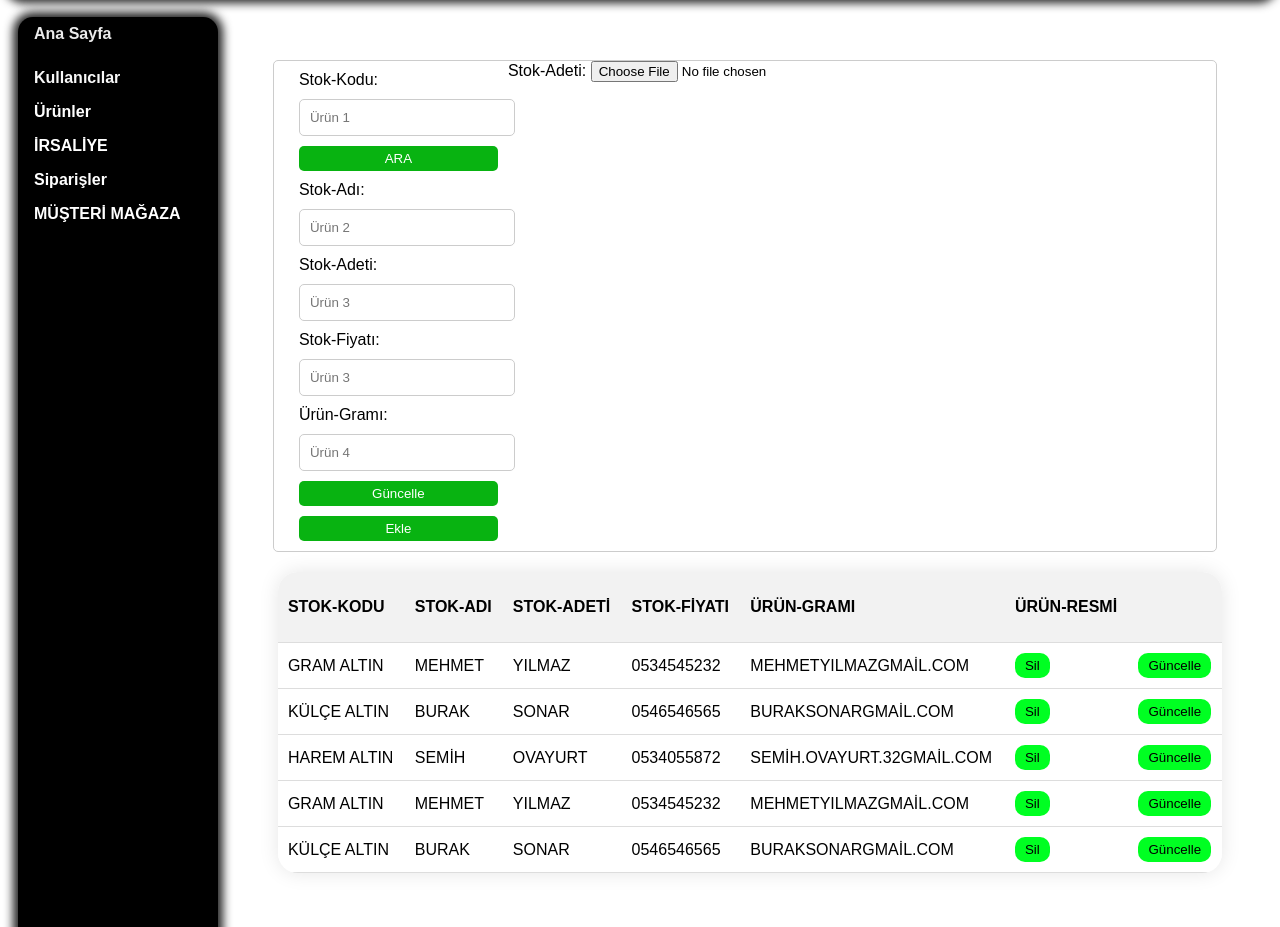
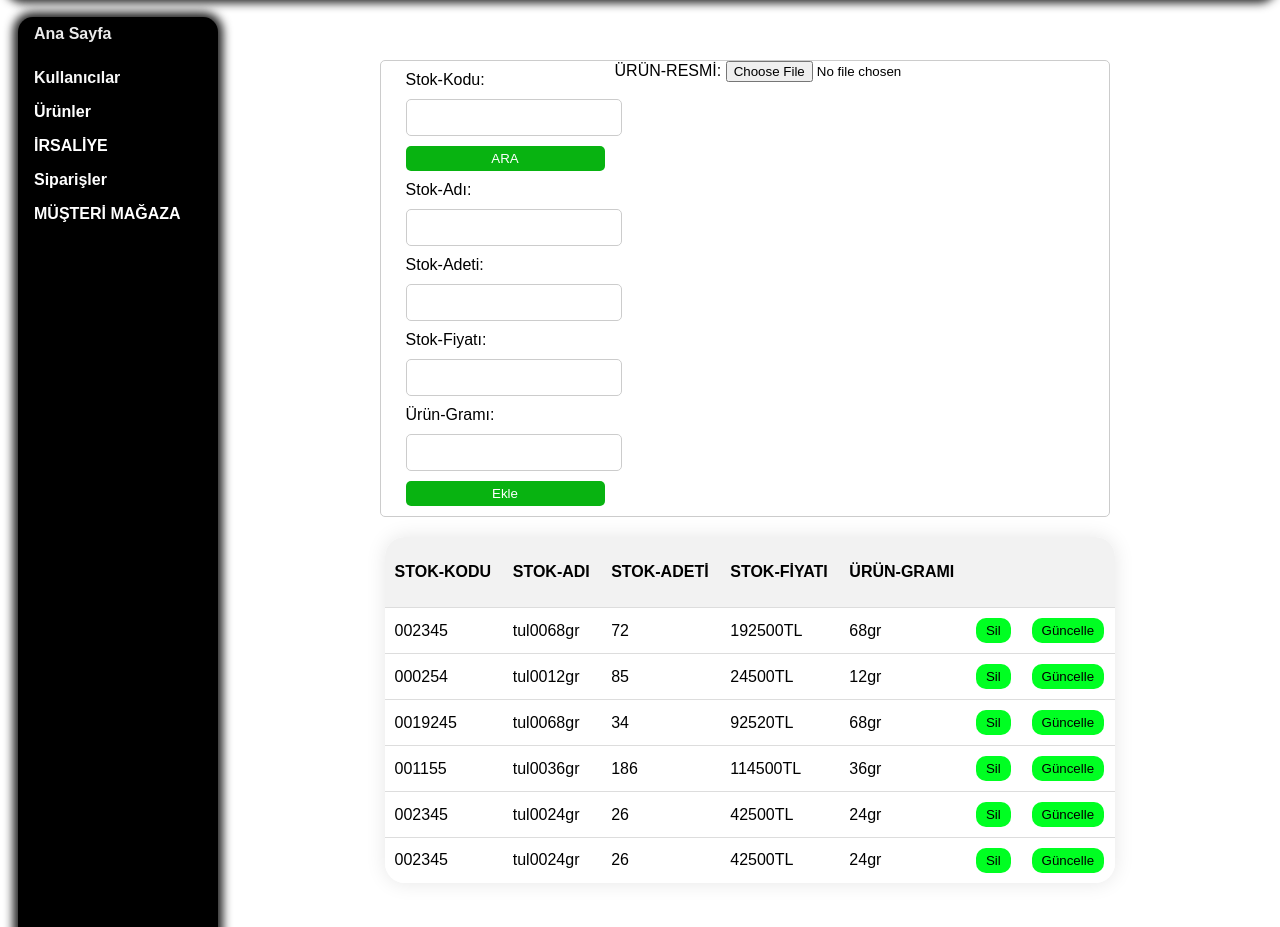
Before and after one commit to DRKAS24/kabaloglu, a plain HTML site: page urunler.html in a window 1280 px wide. Shown: the part 101-1028 px from the top of the page. Drawn offline with Linux system fonts and the light colour scheme; a script that the page names is missing.

Commit message:
Update urunler.html

```diff
--- a/urunler.html
+++ b/urunler.html
@@ -50,7 +50,7 @@
       </div>
       <!-- logo -->
       <div class="logo">
-        <h1>KABALOGLU ALTIN</h1>
+        <h1>TOPTAN ALTIN</h1>
       </div>
       <!-- profil butonu -->
 
@@ -83,21 +83,21 @@
             <div class="input-container">
             <label for="product1">Stok-Kodu:</label>
 
-            <input type="text" id="product1" placeholder="Ürün 1">
+            <input type="text" id="product1" placeholder="">
             <button name="barkod-ara" onclick="addProduct()">ARA</button>
             <label for="product1">Stok-Adı:</label>
-            <input type="text" id="product2" placeholder="Ürün 2">
+            <input type="text" id="product2" placeholder="">
             <label for="product1">Stok-Adeti:</label>
-            <input type="text" id="product3" placeholder="Ürün 3">
+            <input type="text" id="product3" placeholder="">
             <label for="product1">Stok-Fiyatı:</label>
-            <input type="text" id="product3" placeholder="Ürün 3">
+            <input type="text" id="product3" placeholder="">
             <label for="product1">Ürün-Gramı:</label>
-            <input type="text" id="product4" placeholder="Ürün 4">
-            <button onclick="updateProducts()">Güncelle</button>
+            <input type="text" id="product4" placeholder="">
+
             <button onclick="addProduct()">Ekle</button>
             </div>
             <div>
-              <label for="product1">Stok-Adeti:</label>
+              <label for="product1">ÜRÜN-RESMİ:</label>
               <input
               type="file"
               id="product-image"
@@ -121,62 +121,72 @@
                 <th>STOK-ADETİ</th>
                 <th>STOK-FİYATI</th>
                 <th>ÜRÜN-GRAMI</th>
-                <th>ÜRÜN-RESMİ</th>
+                <th></th>
                 <th></th>
               </tr>
             </thead>
             <tbody>
               <tr>
-                <td>GRAM ALTIN</td>
-                <td>MEHMET</td>
-                <td>YILMAZ</td>
-                <td>0534545232</td>
-                <td>MEHMETYILMAZGMAİL.COM</td>
+                <td>002345</td>
+                <td>tul0068gr</td>
+                <td>72</td>
+                <td>192500TL</td>
+                <td>68gr</td>
 
                 <td><button>Sil</button></td>
                 <td><button>Güncelle</button></td>
               </tr>
               <tr>
-                <td>KÜLÇE ALTIN</td>
-                <td>BURAK</td>
-                <td>SONAR</td>
-                <td>0546546565</td>
-                <td>BURAKSONARGMAİL.COM</td>
+                <td>000254</td>
+                <td>tul0012gr</td>
+                <td>85</td>
+                <td>24500TL</td>
+                <td>12gr</td>
 
                 <td><button>Sil</button></td>
                 <td><button>Güncelle</button></td>
               </tr>
               <tr>
-                <td>HAREM ALTIN</td>
-                <td>SEMİH</td>
-                <td>OVAYURT</td>
-                <td>0534055872</td>
-                <td>SEMİH.OVAYURT.32GMAİL.COM</td>
+                <td>0019245</td>
+                <td>tul0068gr</td>
+                <td>34</td>
+                <td>92520TL</td>
+                <td>68gr</td>
 
                 <td><button>Sil</button></td>
                 <td><button>Güncelle</button></td>
               </tr>
               <tr>
-                <td>GRAM ALTIN</td>
-                <td>MEHMET</td>
-                <td>YILMAZ</td>
-                <td>0534545232</td>
-                <td>MEHMETYILMAZGMAİL.COM</td>
+                <td>001155</td>
+                <td>tul0036gr</td>
+                <td>186</td>
+                <td>114500TL</td>
+                <td>36gr</td>
 
                 <td><button>Sil</button></td>
                 <td><button>Güncelle</button></td>
               </tr>
               <tr>
-                <td>KÜLÇE ALTIN</td>
-                <td>BURAK</td>
-                <td>SONAR</td>
-                <td>0546546565</td>
-                <td>BURAKSONARGMAİL.COM</td>
+                <td>002345</td>
+                <td>tul0024gr</td>
+                <td>26</td>
+                <td>42500TL</td>
+                <td>24gr</td>
 
                 <td><button>Sil</button></td>
                 <td><button>Güncelle</button></td>
               </tr>
               <tr>
+                <tr>
+                  <td>002345</td>
+                  <td>tul0024gr</td>
+                  <td>26</td>
+                  <td>42500TL</td>
+                  <td>24gr</td>
+
+                  <td><button>Sil</button></td>
+                  <td><button>Güncelle</button></td>
+                </tr>
 
 
 
```
